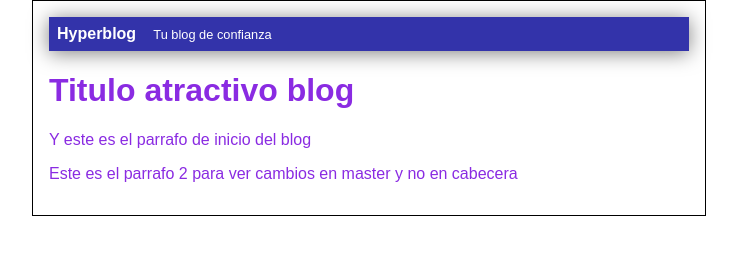
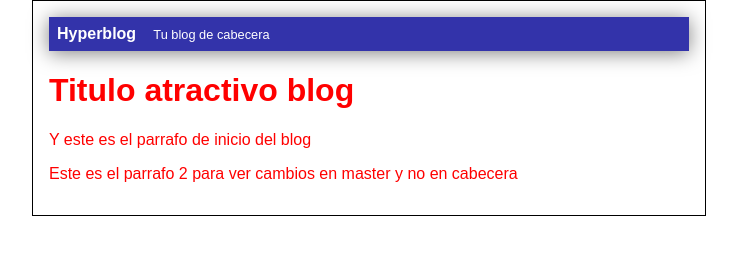
Before and after one commit to mnuclle/hyperblog, a plain HTML site: page index.html in a window 1280 px wide. Shown: the whole page, without its empty margins (271-1008 px from the left). Drawn offline with Linux system fonts and the light colour scheme.

Commit message:
modifique la ccabecera y color

```diff
--- a/css/estilos.css
+++ b/css/estilos.css
@@ -1,7 +1,7 @@
 body
 {
     text-align: center;
-    color: blueviolet;
+    color: red;
     font-family: Arial;
     font-size: 16px;
     margin: 0;
--- a/index.html
+++ b/index.html
@@ -7,7 +7,7 @@
         <div id="container">
             <div id="cabecera">
                 Hyperblog
-                <span id="tagline">Tu blog de confianza</span>
+                <span id="tagline">Tu blog de cabecera</span>
             </div>
             <div id="post">
                 <h1>Titulo atractivo blog</h1>
```
